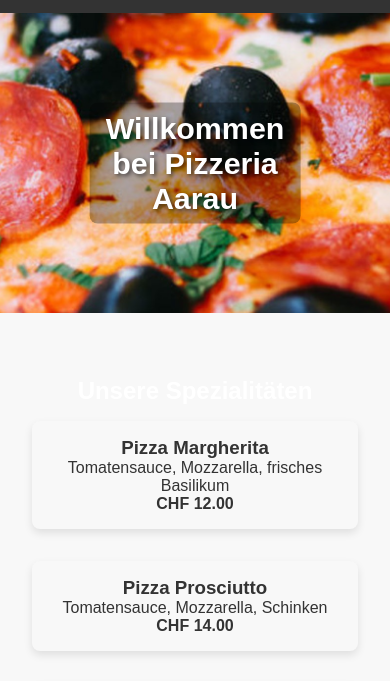
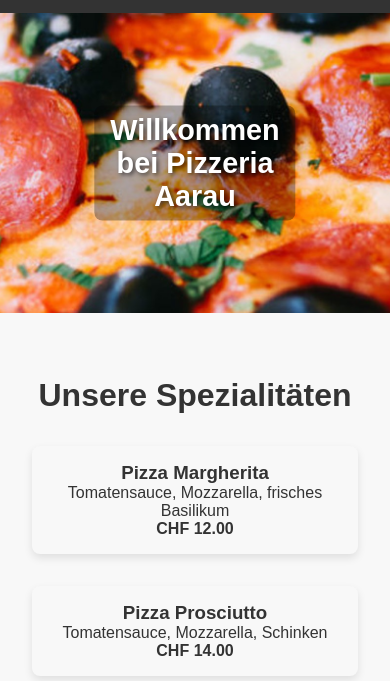
Before and after one commit to Akshai-Ipso/HTML-Praxisarbeit, a plain HTML site: page index.html in a window 390 px wide. Shown: the part 163-844 px from the top of the page. Drawn offline with Linux system fonts and the light colour scheme.

Commit message:
push test11

```diff
--- a/styles.css
+++ b/styles.css
@@ -91,6 +91,15 @@ header {
 /* Inhalte */
 .services, .leistungen-content, .kontakt-formular, .video-section, .impressum-content {
     padding: 2rem;
+    text-align: center;
+}
+
+/* Spezielle Stile für Titel in der .services-Sektion */
+.services h2 {
+    color: var(--primary-color); /* Dunklere Farbe für bessere Sichtbarkeit */
+    font-size: var(--font-size-heading);
+    margin-bottom: 1rem;
+    font-weight: bold;
     text-align: center;
 }
 
@@ -298,7 +307,6 @@ footer {
     }
 
     .banner h1, .leistungen-banner h1, .kontakt-banner h1, .impressum-banner h1 {
-        font-size: 1.9rem;
-
+        font-size: 1.8rem;
     }
 }
```
